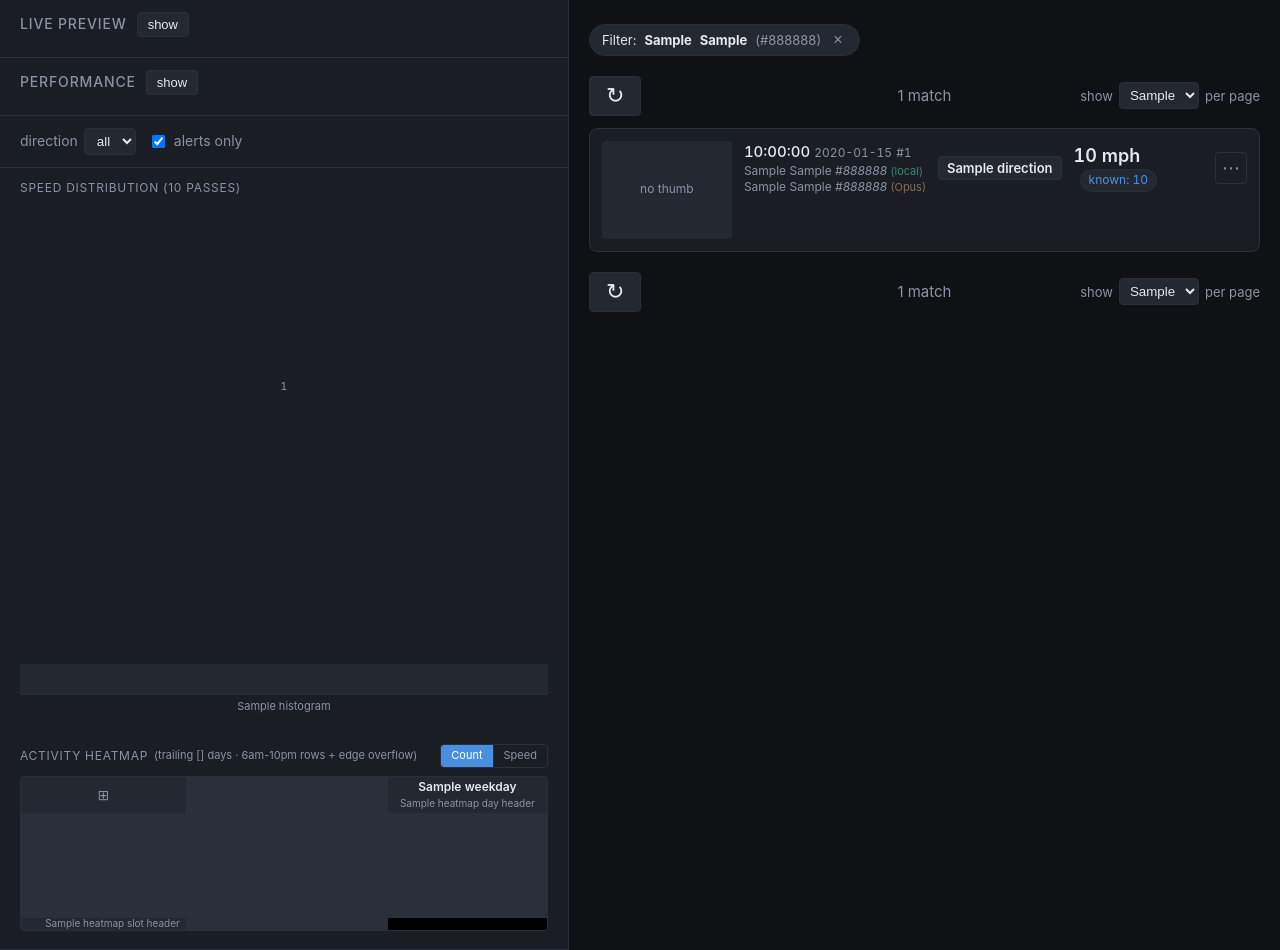
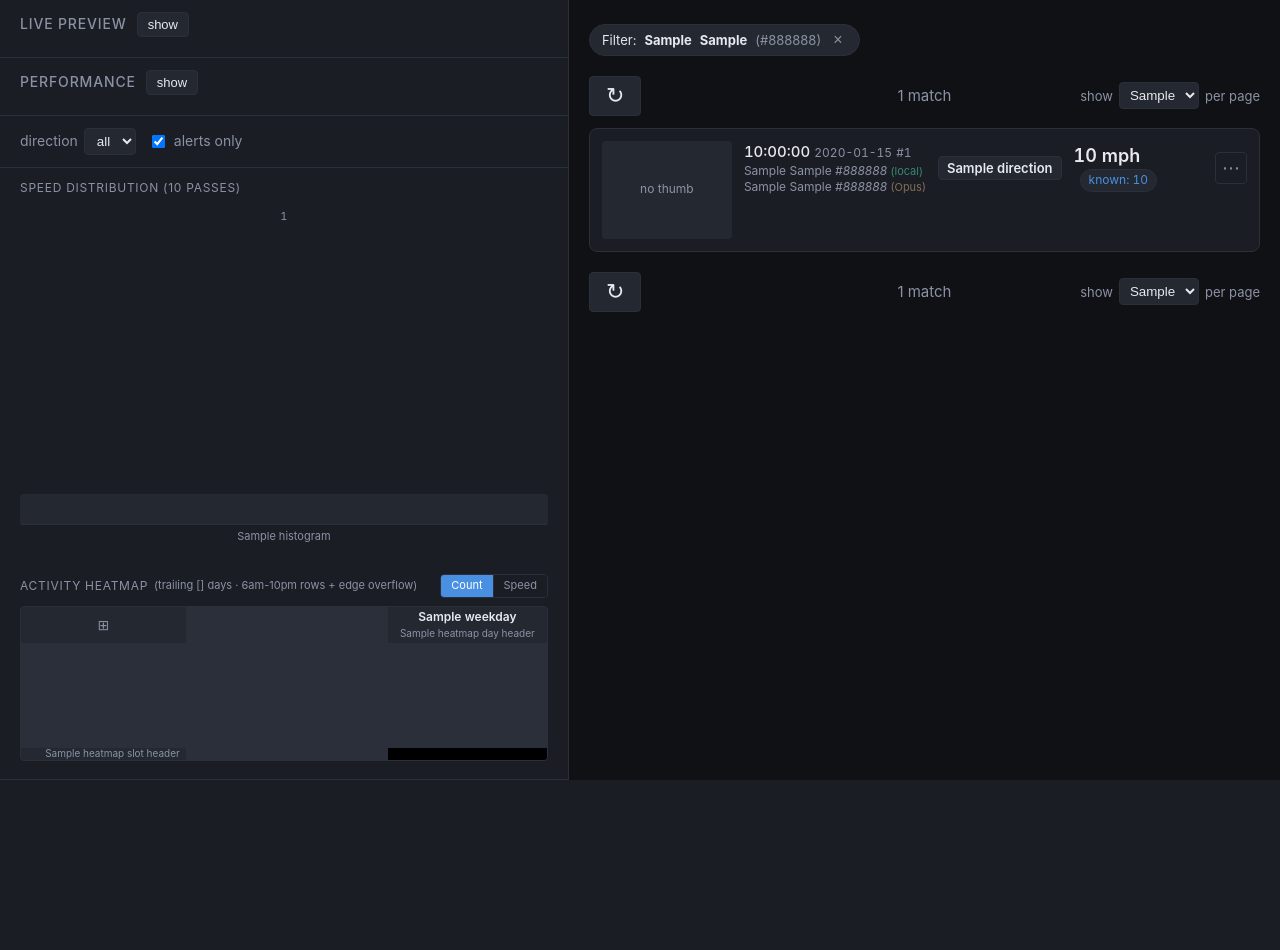
Before and after one commit to leochen4891/camwatch, a Python web app: template camwatch/templates/index.html in a window 1280 px wide. Shown: the part 91-1041 px from the top of the page. After the commit the page ends 871 px from the top, so only its background shows below. Run offline with Jinja, Linux system fonts and the light colour scheme; the template is opened without the code that fills it: most values are stand-ins (such as "Sample title", 1, 10 or a date in 2020); some libraries are stand-ins or nearby versions.

Commit message:
ui: tighten histogram min-height to match content (drop top gap)

```diff
--- a/camwatch/static/style.css
+++ b/camwatch/static/style.css
@@ -401,7 +401,7 @@ header {
   display: flex;
   align-items: flex-end;
   gap: 4px;
-  min-height: 510px;
+  min-height: 340px;
 }
 .bar-wrap {
   display: flex;
```
